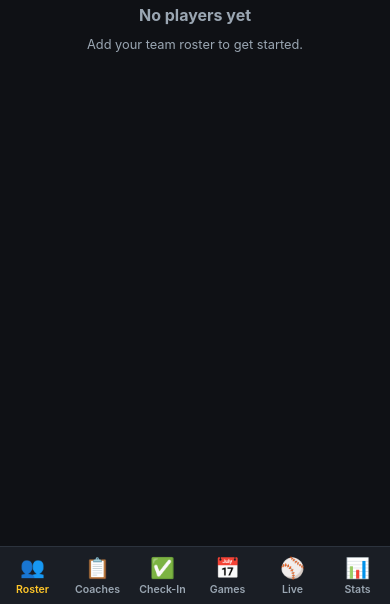
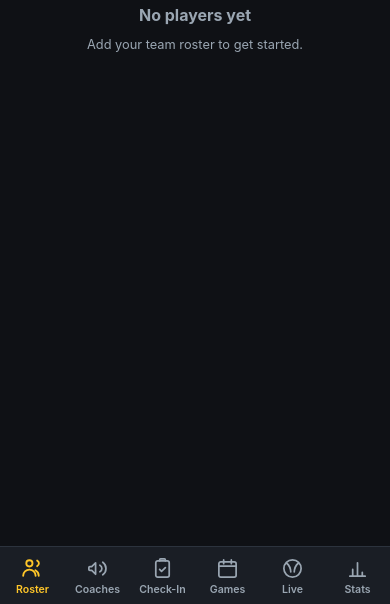
Before and after one commit to nickolasadamczyk/Kingsmen-Softball, a plain HTML site: page index.html in a window 390 px wide. Shown: the part 240-844 px from the top of the page. Drawn offline with Linux system fonts and the light colour scheme.

Commit message:
Replace emoji tab icons with custom SVG icon set
Swap the navigation tab emoji for crisp, distinct inline SVG icons that
inherit color (gold highlight on the active tab) and scale slightly when
selected: people (Roster), megaphone (Coaches), clipboard-check (Check-In),
calendar (Games), softball (Live), bar chart (Stats).

Co-Authored-By: Claude Opus 4.8 <noreply@anthropic.com>
Claude-Session: https://claude.ai/code/session_016yWhAs7M6GjxDC11URoc1r

```diff
--- a/css/styles.css
+++ b/css/styles.css
@@ -98,9 +98,10 @@ button { font-family: inherit; cursor: pointer; }
   font-size: 0.66rem;
   font-weight: 600;
 }
-.tab .tab-ico { font-size: 1.25rem; }
+.tab .tab-ico { font-size: 1.25rem; height: 24px; display: grid; place-items: center; }
+.tab .tab-ico svg { width: 23px; height: 23px; display: block; transition: transform 0.12s; }
 .tab.active { color: var(--gold-light); }
-.tab.active .tab-ico { transform: translateY(-1px); }
+.tab.active .tab-ico svg { transform: translateY(-1px) scale(1.08); }
 
 /* Cards */
 .card {
--- a/index.html
+++ b/index.html
@@ -25,12 +25,24 @@
   <main id="view" class="view"></main>
 
   <nav class="tabbar" id="tabbar">
-    <button class="tab" data-tab="roster"><span class="tab-ico">👥</span><span>Roster</span></button>
-    <button class="tab" data-tab="coaches"><span class="tab-ico">📋</span><span>Coaches</span></button>
-    <button class="tab" data-tab="checkin"><span class="tab-ico">✅</span><span>Check-In</span></button>
-    <button class="tab" data-tab="games"><span class="tab-ico">📅</span><span>Games</span></button>
-    <button class="tab" data-tab="live"><span class="tab-ico">⚾</span><span>Live</span></button>
-    <button class="tab" data-tab="stats"><span class="tab-ico">📊</span><span>Stats</span></button>
+    <button class="tab" data-tab="roster">
+      <span class="tab-ico"><svg viewBox="0 0 24 24" fill="none" stroke="currentColor" stroke-width="1.8" stroke-linecap="round" stroke-linejoin="round"><circle cx="9" cy="8" r="3"/><path d="M3 20a6 6 0 0 1 12 0"/><path d="M16.5 5.3a3 3 0 0 1 0 5.4"/><path d="M18 20a6 6 0 0 0-3.2-5.3"/></svg></span><span>Roster</span>
+    </button>
+    <button class="tab" data-tab="coaches">
+      <span class="tab-ico"><svg viewBox="0 0 24 24" fill="none" stroke="currentColor" stroke-width="1.8" stroke-linecap="round" stroke-linejoin="round"><path d="M3 11v2a1 1 0 0 0 1 1h2l4 4V6L6 10H4a1 1 0 0 0-1 1Z"/><path d="M14.5 8.5a4 4 0 0 1 0 7"/><path d="M17.5 5.5a8 8 0 0 1 0 13"/></svg></span><span>Coaches</span>
+    </button>
+    <button class="tab" data-tab="checkin">
+      <span class="tab-ico"><svg viewBox="0 0 24 24" fill="none" stroke="currentColor" stroke-width="1.8" stroke-linecap="round" stroke-linejoin="round"><rect x="5" y="4" width="14" height="17" rx="2"/><path d="M9 4V3a1 1 0 0 1 1-1h4a1 1 0 0 1 1 1v1"/><path d="m9 13 2 2 4-4"/></svg></span><span>Check-In</span>
+    </button>
+    <button class="tab" data-tab="games">
+      <span class="tab-ico"><svg viewBox="0 0 24 24" fill="none" stroke="currentColor" stroke-width="1.8" stroke-linecap="round" stroke-linejoin="round"><rect x="3" y="5" width="18" height="16" rx="2"/><path d="M3 9.5h18M8 3v4M16 3v4"/></svg></span><span>Games</span>
+    </button>
+    <button class="tab" data-tab="live">
+      <span class="tab-ico"><svg viewBox="0 0 24 24" fill="none" stroke="currentColor" stroke-width="1.8" stroke-linecap="round" stroke-linejoin="round"><circle cx="12" cy="12" r="9"/><path d="M6 6.5c2.6 2.2 4 5.2 4.2 9"/><path d="M18 6.5c-2.6 2.2-4 5.2-4.2 9"/></svg></span><span>Live</span>
+    </button>
+    <button class="tab" data-tab="stats">
+      <span class="tab-ico"><svg viewBox="0 0 24 24" fill="none" stroke="currentColor" stroke-width="1.8" stroke-linecap="round" stroke-linejoin="round"><path d="M4 20h16"/><path d="M7 20v-7M12 20V6M17 20v-4"/></svg></span><span>Stats</span>
+    </button>
   </nav>
 
   <div id="modalRoot"></div>
```
